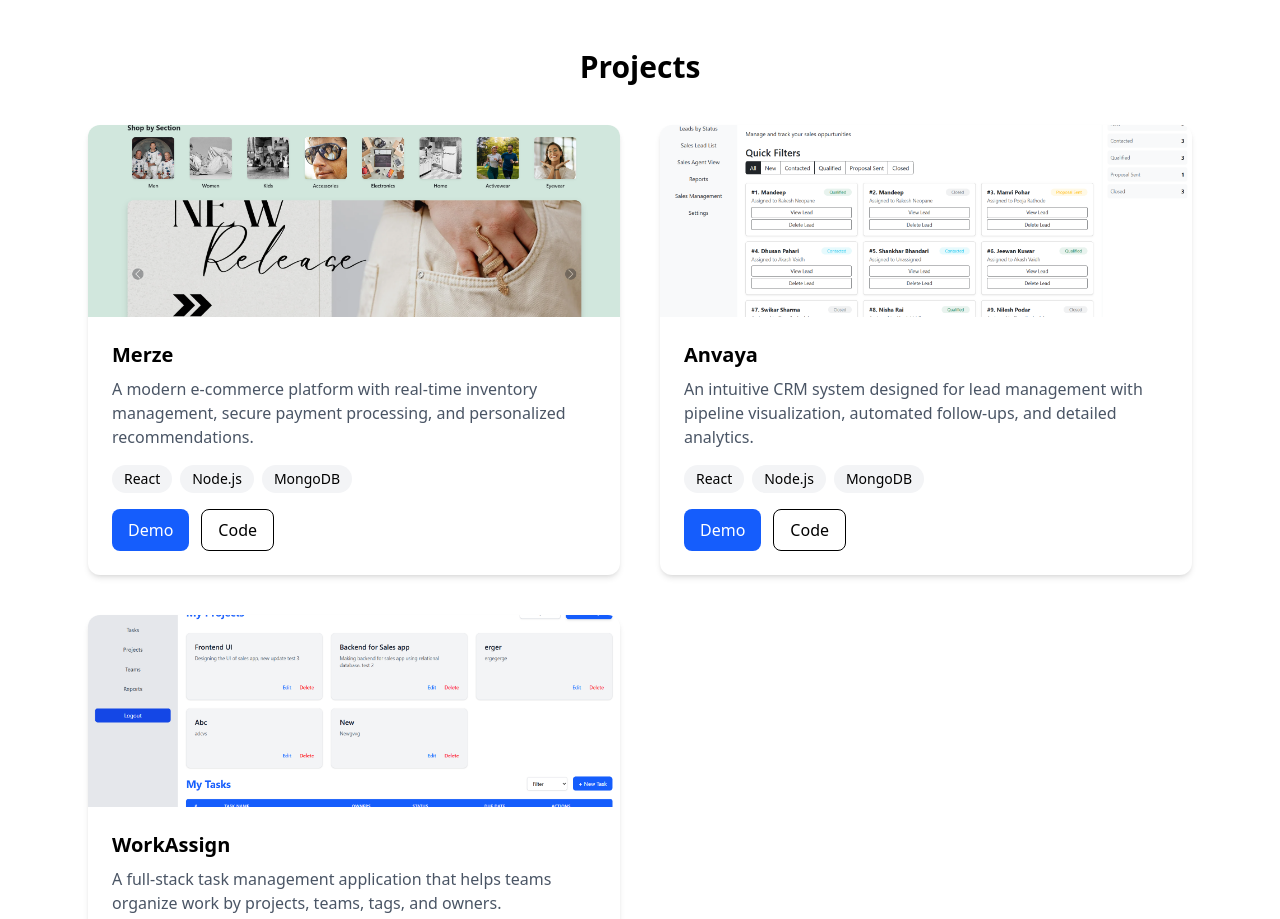
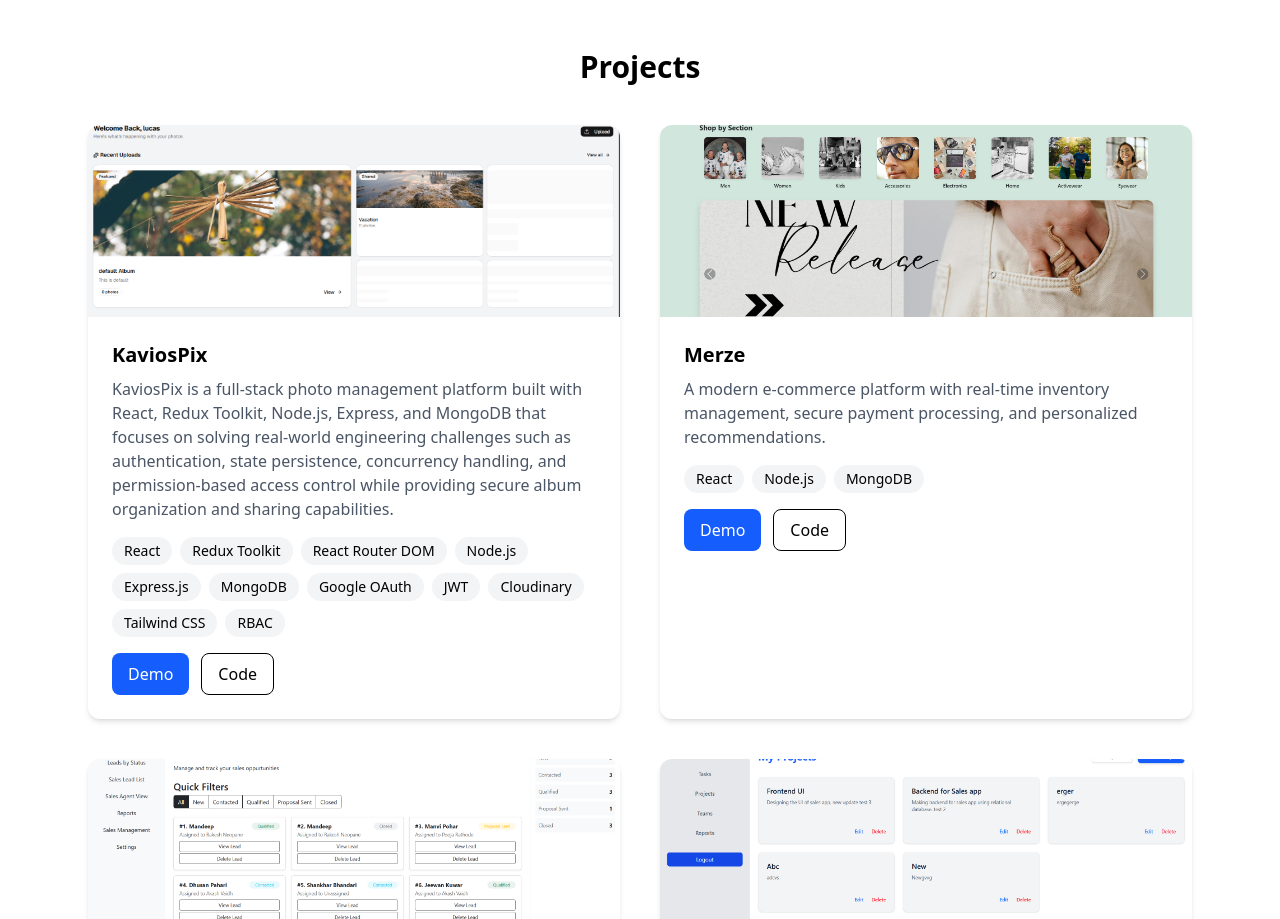
Before and after one commit to Rakeshneopane/portfolio, a React (Vite) app: page / in a window 1280 px wide. Shown: the part 720-1639 px from the top of the page. Built offline with nearby package versions, Linux system fonts and the light colour scheme.

Commit message:
add: kaviosPix

```diff
--- a/src/pages/Projects.jsx
+++ b/src/pages/Projects.jsx
@@ -1,6 +1,7 @@
 import merzeImage from "../assets/merze-image.png";
 import anvayaImage from "../assets/anvaya-image.png";
 import workAssignImage from "../assets/workAssign-image.png"
+import kaviosPixImage from "../assets/kaviosPixImage.png"
 
 function ProjectCard({ title, image, description, tech, demo, loom, github }) {
   return (
@@ -48,6 +49,27 @@ export default function Projects() {
       <h2 className="text-3xl font-bold mb-10 text-center">Projects</h2>
 
       <div className="grid gap-10 md:grid-cols-2">
+
+        <ProjectCard
+          title="KaviosPix"
+          image={kaviosPixImage}
+          description="KaviosPix is a full-stack photo management platform built with React, Redux Toolkit, Node.js, Express, and MongoDB that focuses on solving real-world engineering challenges such as authentication, state persistence, concurrency handling, and permission-based access control while providing secure album organization and sharing capabilities."
+          tech={["React",
+            "Redux Toolkit",
+            "React Router DOM",
+            "Node.js",
+            "Express.js",
+            "MongoDB",
+            "Google OAuth",
+            "JWT",
+            "Cloudinary",
+            "Tailwind CSS",
+            "RBAC"]}
+          demo={"https://image-app-frontend-mu.vercel.app/"}
+          loom = {"https://www.loom.com/share/0a8a820dfe4546a9bb70263e7684def3"}
+          github = {"https://github.com/Rakeshneopane/image-App-frontend"}
+        />
+
         <ProjectCard
           title="Merze"
           image={merzeImage}
```
Also changed, not shown: src/assets/kaviosPixImage.png (added), 1 other file (tests, documents, lock files or other folders).
